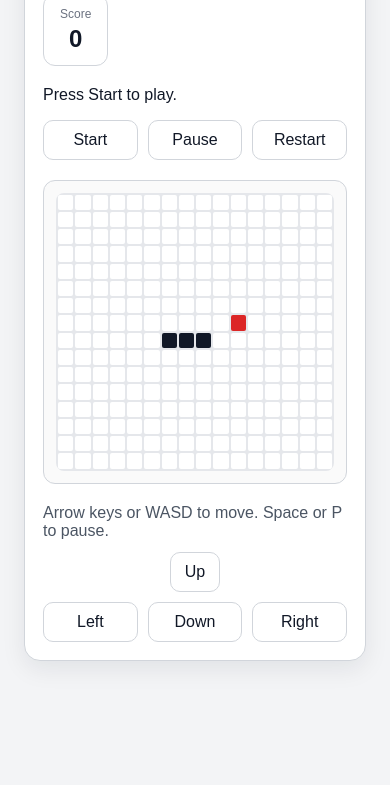
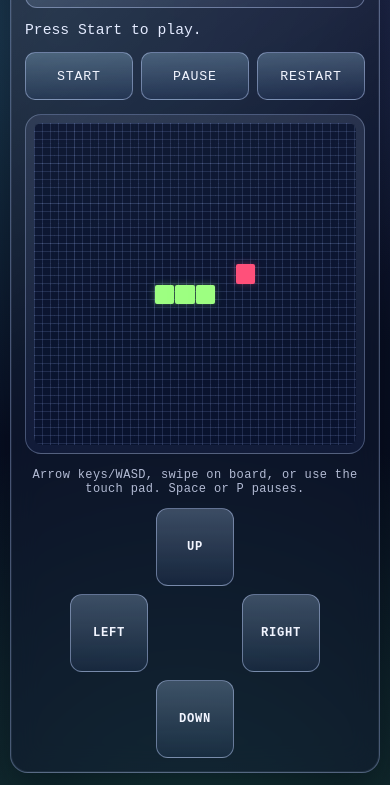
Before and after one commit to shnwaz468/snake, a plain HTML site: page index.html in a window 390 px wide. Shown: the part 141-926 px from the top of the page. Before the commit the page ends 844 px from the top, so only its background shows below. Drawn offline with Linux system fonts and the light colour scheme.

Commit message:
Add swipe controls and mobile-friendly Snake UI

```diff
--- a/app.js
+++ b/app.js
@@ -19,6 +19,7 @@ const controlButtons = document.querySelectorAll(".control-button");
 
 let state = createInitialState(randomFoodIndex(GRID_SIZE), GRID_SIZE);
 let tickHandle = null;
+let pointerStart = null;
 
 function buildBoard() {
   const fragment = document.createDocumentFragment();
@@ -72,7 +73,7 @@ function render() {
     return;
   }
 
-  statusElement.textContent = "Use Arrow keys or WASD to guide the snake.";
+  statusElement.textContent = "Use keys, swipe, or touch pad to guide the snake.";
   pauseButton.textContent = "Pause";
 }
 
@@ -151,10 +152,50 @@ function handleKeydown(event) {
   applyDirection(direction);
 }
 
+function clearPointerStart() {
+  pointerStart = null;
+}
+
+function handlePointerDown(event) {
+  pointerStart = {
+    x: event.clientX,
+    y: event.clientY,
+  };
+}
+
+function handlePointerUp(event) {
+  if (!pointerStart) {
+    return;
+  }
+
+  const deltaX = event.clientX - pointerStart.x;
+  const deltaY = event.clientY - pointerStart.y;
+  const absX = Math.abs(deltaX);
+  const absY = Math.abs(deltaY);
+  const minDistance = 18;
+
+  clearPointerStart();
+
+  if (Math.max(absX, absY) < minDistance) {
+    return;
+  }
+
+  if (absX > absY) {
+    applyDirection(deltaX > 0 ? "RIGHT" : "LEFT");
+    return;
+  }
+
+  applyDirection(deltaY > 0 ? "DOWN" : "UP");
+}
+
 buildBoard();
 render();
 
 document.addEventListener("keydown", handleKeydown);
+boardElement.addEventListener("pointerdown", handlePointerDown);
+boardElement.addEventListener("pointerup", handlePointerUp);
+boardElement.addEventListener("pointercancel", clearPointerStart);
+boardElement.addEventListener("pointerleave", clearPointerStart);
 
 startButton.addEventListener("click", () => {
   state = startGame(state);
--- a/index.html
+++ b/index.html
@@ -2,7 +2,10 @@
 <html lang="en">
   <head>
     <meta charset="UTF-8" />
-    <meta name="viewport" content="width=device-width, initial-scale=1.0" />
+    <meta
+      name="viewport"
+      content="width=device-width, initial-scale=1.0, viewport-fit=cover"
+    />
     <title>Snake</title>
     <link rel="stylesheet" href="./styles.css" />
   </head>
@@ -39,14 +42,40 @@
         </div>
 
         <section class="controls" aria-label="Controls">
-          <p>Arrow keys or WASD to move. Space or P to pause.</p>
+          <p>Arrow keys/WASD, swipe on board, or use the touch pad. Space or P pauses.</p>
           <div class="controls__pad">
-            <button class="control-button" data-direction="UP" type="button">Up</button>
-            <div class="controls__row">
-              <button class="control-button" data-direction="LEFT" type="button">Left</button>
-              <button class="control-button" data-direction="DOWN" type="button">Down</button>
-              <button class="control-button" data-direction="RIGHT" type="button">Right</button>
-            </div>
+            <button
+              class="control-button control-button--up"
+              data-direction="UP"
+              type="button"
+              aria-label="Move up"
+            >
+              UP
+            </button>
+            <button
+              class="control-button control-button--left"
+              data-direction="LEFT"
+              type="button"
+              aria-label="Move left"
+            >
+              LEFT
+            </button>
+            <button
+              class="control-button control-button--down"
+              data-direction="DOWN"
+              type="button"
+              aria-label="Move down"
+            >
+              DOWN
+            </button>
+            <button
+              class="control-button control-button--right"
+              data-direction="RIGHT"
+              type="button"
+              aria-label="Move right"
+            >
+              RIGHT
+            </button>
           </div>
         </section>
       </section>
--- a/styles.css
+++ b/styles.css
@@ -1,24 +1,37 @@
 :root {
-  color-scheme: light;
-  font-family: Arial, sans-serif;
-  background: #f3f4f6;
-  color: #111827;
-  --panel: #ffffff;
-  --border: #d1d5db;
-  --grid: #e5e7eb;
-  --snake: #111827;
-  --food: #dc2626;
-  --accent: #2563eb;
+  color-scheme: dark;
+  font-family: "Courier New", "Lucida Console", monospace;
+  --text: #f2f5ff;
+  --muted: #b3bbd4;
+  --panel-edge: rgba(181, 204, 255, 0.34);
+  --glass: rgba(8, 16, 38, 0.58);
+  --glass-soft: rgba(12, 24, 56, 0.4);
+  --accent: #6ad8ff;
+  --grid-line: rgba(163, 186, 255, 0.2);
+  --snake: #9dff81;
+  --snake-glow: rgba(157, 255, 129, 0.35);
+  --food: #ff507a;
+  --food-glow: rgba(255, 80, 122, 0.35);
 }
 
 * {
   box-sizing: border-box;
 }
 
+html,
 body {
   margin: 0;
-  min-height: 100vh;
-  background: #f3f4f6;
+  min-height: 100%;
+}
+
+body {
+  min-height: 100dvh;
+  color: var(--text);
+  background:
+    radial-gradient(circle at 14% 18%, rgba(95, 210, 255, 0.25), transparent 50%),
+    radial-gradient(circle at 88% 8%, rgba(140, 122, 255, 0.2), transparent 45%),
+    radial-gradient(circle at 50% 110%, rgba(87, 255, 195, 0.24), transparent 45%),
+    linear-gradient(165deg, #040913 0%, #080f23 52%, #060a16 100%);
 }
 
 button {
@@ -26,146 +39,250 @@ button {
 }
 
 .app {
-  min-height: 100vh;
+  min-height: 100dvh;
   display: grid;
   place-items: center;
-  padding: 24px;
+  padding: max(16px, env(safe-area-inset-top)) 16px
+    max(16px, env(safe-area-inset-bottom));
 }
 
 .panel {
-  width: min(100%, 720px);
-  background: var(--panel);
-  border: 1px solid var(--border);
-  border-radius: 16px;
-  padding: 24px;
-  box-shadow: 0 8px 24px rgba(17, 24, 39, 0.08);
+  width: min(100%, 760px);
+  border-radius: 24px;
+  border: 1px solid var(--panel-edge);
+  background: linear-gradient(
+      145deg,
+      rgba(255, 255, 255, 0.13),
+      rgba(255, 255, 255, 0.02) 44%
+    ),
+    var(--glass);
+  backdrop-filter: blur(14px);
+  -webkit-backdrop-filter: blur(14px);
+  box-shadow:
+    0 0 0 1px rgba(198, 213, 255, 0.08) inset,
+    0 20px 46px rgba(2, 6, 18, 0.52);
+  padding: clamp(14px, 2vw, 22px);
 }
 
 .panel__header,
 .status-row {
   display: flex;
+  align-items: center;
   justify-content: space-between;
-  gap: 16px;
-  align-items: center;
+  gap: 14px;
 }
 
 .eyebrow {
-  margin: 0 0 6px;
-  font-size: 0.75rem;
+  margin: 0 0 4px;
+  color: var(--muted);
+  font-size: 0.76rem;
+  letter-spacing: 0.13em;
   text-transform: uppercase;
-  letter-spacing: 0.08em;
-  color: #6b7280;
 }
 
 h1 {
   margin: 0;
-  font-size: 2rem;
+  font-size: clamp(1.4rem, 3.8vw, 2.15rem);
+  letter-spacing: 0.07em;
+  text-transform: uppercase;
+  text-shadow: 0 0 16px rgba(108, 200, 255, 0.32);
 }
 
 .scoreboard {
-  min-width: 92px;
-  padding: 12px 16px;
-  border: 1px solid var(--border);
+  min-width: 118px;
+  padding: 10px 14px;
   border-radius: 12px;
+  border: 1px solid rgba(193, 211, 255, 0.4);
+  background: linear-gradient(
+    160deg,
+    rgba(192, 214, 255, 0.2),
+    rgba(133, 165, 255, 0.04)
+  );
   text-align: center;
 }
 
 .scoreboard span {
   display: block;
-  font-size: 0.75rem;
-  color: #6b7280;
+  color: var(--muted);
+  font-size: 0.74rem;
+  letter-spacing: 0.1em;
+  text-transform: uppercase;
 }
 
 .scoreboard strong {
   display: block;
   margin-top: 4px;
-  font-size: 1.5rem;
+  font-size: 1.4rem;
 }
 
 .status-row {
-  margin-top: 20px;
+  margin-top: 14px;
   flex-wrap: wrap;
 }
 
 .status-row p {
   margin: 0;
+  color: #e4ebff;
+  font-size: 0.92rem;
 }
 
-.actions,
-.controls__row,
-.controls__pad {
+.actions {
   display: flex;
-  gap: 10px;
+  flex-wrap: wrap;
+  gap: 8px;
 }
 
-.actions,
-.controls__pad {
-  flex-wrap: wrap;
-}
-
-.actions button,
-.control-button {
-  border: 1px solid var(--border);
-  background: #fff;
-  color: #111827;
+.actions button {
+  min-height: 44px;
   border-radius: 10px;
+  border: 1px solid rgba(193, 211, 255, 0.45);
+  background: linear-gradient(
+    180deg,
+    rgba(177, 224, 255, 0.28),
+    rgba(99, 158, 255, 0.08)
+  );
+  color: var(--text);
   padding: 10px 14px;
+  letter-spacing: 0.06em;
+  text-transform: uppercase;
   cursor: pointer;
 }
 
 .actions button:hover,
-.control-button:hover {
+.actions button:focus-visible {
+  outline: none;
   border-color: var(--accent);
+  box-shadow: 0 0 0 2px rgba(106, 216, 255, 0.25);
 }
 
 .game-shell {
-  margin-top: 20px;
-  border: 1px solid var(--border);
-  border-radius: 12px;
-  padding: 12px;
-  background: #fafafa;
+  margin-top: 14px;
+  border-radius: 16px;
+  border: 1px solid rgba(193, 211, 255, 0.3);
+  background: linear-gradient(
+      180deg,
+      rgba(221, 235, 255, 0.12),
+      rgba(117, 145, 214, 0.06)
+    ),
+    var(--glass-soft);
+  padding: 10px;
 }
 
 .board {
   display: grid;
+  width: 100%;
   grid-template-columns: repeat(16, minmax(0, 1fr));
-  gap: 2px;
-  background: var(--grid);
-  padding: 2px;
+  gap: 1px;
+  padding: 1px;
   border-radius: 8px;
+  background:
+    linear-gradient(var(--grid-line) 1px, transparent 1px) 0 0 / 100% 8px,
+    linear-gradient(90deg, var(--grid-line) 1px, transparent 1px) 0 0 / 8px 100%,
+    rgba(8, 17, 44, 0.72);
   aspect-ratio: 1 / 1;
+  image-rendering: pixelated;
+  touch-action: none;
+  user-select: none;
 }
 
 .cell {
-  background: #fff;
   border-radius: 2px;
+  background: rgba(12, 20, 48, 0.25);
 }
 
 .cell--snake {
   background: var(--snake);
+  box-shadow: 0 0 7px var(--snake-glow);
 }
 
 .cell--food {
   background: var(--food);
+  box-shadow: 0 0 7px var(--food-glow);
 }
 
 .controls {
-  margin-top: 20px;
+  margin-top: 14px;
+  display: grid;
+  justify-items: center;
+  gap: 12px;
 }
 
 .controls p {
-  margin: 0 0 12px;
-  color: #4b5563;
+  margin: 0;
+  color: var(--muted);
+  text-align: center;
+  font-size: 0.82rem;
+  letter-spacing: 0.03em;
 }
 
 .controls__pad {
-  align-items: center;
-  flex-direction: column;
+  width: 208px;
+  height: 208px;
+  display: grid;
+  grid-template-columns: repeat(3, 1fr);
+  grid-template-rows: repeat(3, 1fr);
+  gap: 8px;
+  touch-action: manipulation;
 }
 
-@media (max-width: 640px) {
+.control-button {
+  border-radius: 12px;
+  border: 1px solid rgba(193, 211, 255, 0.45);
+  background: linear-gradient(
+    180deg,
+    rgba(187, 218, 255, 0.27),
+    rgba(115, 162, 255, 0.08)
+  );
+  color: var(--text);
+  min-height: 56px;
+  cursor: pointer;
+  font-size: 0.76rem;
+  letter-spacing: 0.06em;
+  font-weight: 700;
+  padding: 4px;
+  display: grid;
+  place-items: center;
+}
+
+.control-button:active,
+.control-button:hover,
+.control-button:focus-visible {
+  outline: none;
+  border-color: var(--accent);
+  box-shadow: 0 0 0 2px rgba(106, 216, 255, 0.25);
+}
+
+.control-button--up {
+  grid-column: 2;
+  grid-row: 1;
+}
+
+.control-button--left {
+  grid-column: 1;
+  grid-row: 2;
+}
+
+.control-button--down {
+  grid-column: 2;
+  grid-row: 3;
+}
+
+.control-button--right {
+  grid-column: 3;
+  grid-row: 2;
+}
+
+@media (max-width: 760px) {
+  .app {
+    align-items: start;
+    padding: max(10px, env(safe-area-inset-top)) 10px
+      max(12px, env(safe-area-inset-bottom));
+  }
+
   .panel {
-    padding: 18px;
+    min-height: calc(100dvh - env(safe-area-inset-top) - env(safe-area-inset-bottom) - 20px);
+    width: 100%;
+    border-radius: 18px;
   }
 
   .panel__header,
@@ -176,18 +293,43 @@ h1 {
 
   .scoreboard {
     min-width: 0;
+    width: 100%;
   }
 
   .actions {
     width: 100%;
+    display: grid;
+    grid-template-columns: repeat(3, minmax(0, 1fr));
   }
 
-  .actions button,
-  .control-button {
-    flex: 1;
+  .actions button {
+    width: 100%;
+    min-height: 48px;
+    padding: 10px 8px;
+    font-size: 0.83rem;
   }
 
-  .controls__row {
-    width: 100%;
+  .game-shell {
+    padding: 8px;
+  }
+
+  .board {
+    width: min(100%, calc(100dvh - 360px));
+    margin: 0 auto;
+  }
+
+  .controls__pad {
+    width: min(250px, 88vw);
+    height: min(250px, 88vw);
   }
 }
+
+@media (max-width: 390px) {
+  .board {
+    width: min(100%, calc(100dvh - 344px));
+  }
+
+  .controls p {
+    font-size: 0.75rem;
+  }
+}
```
